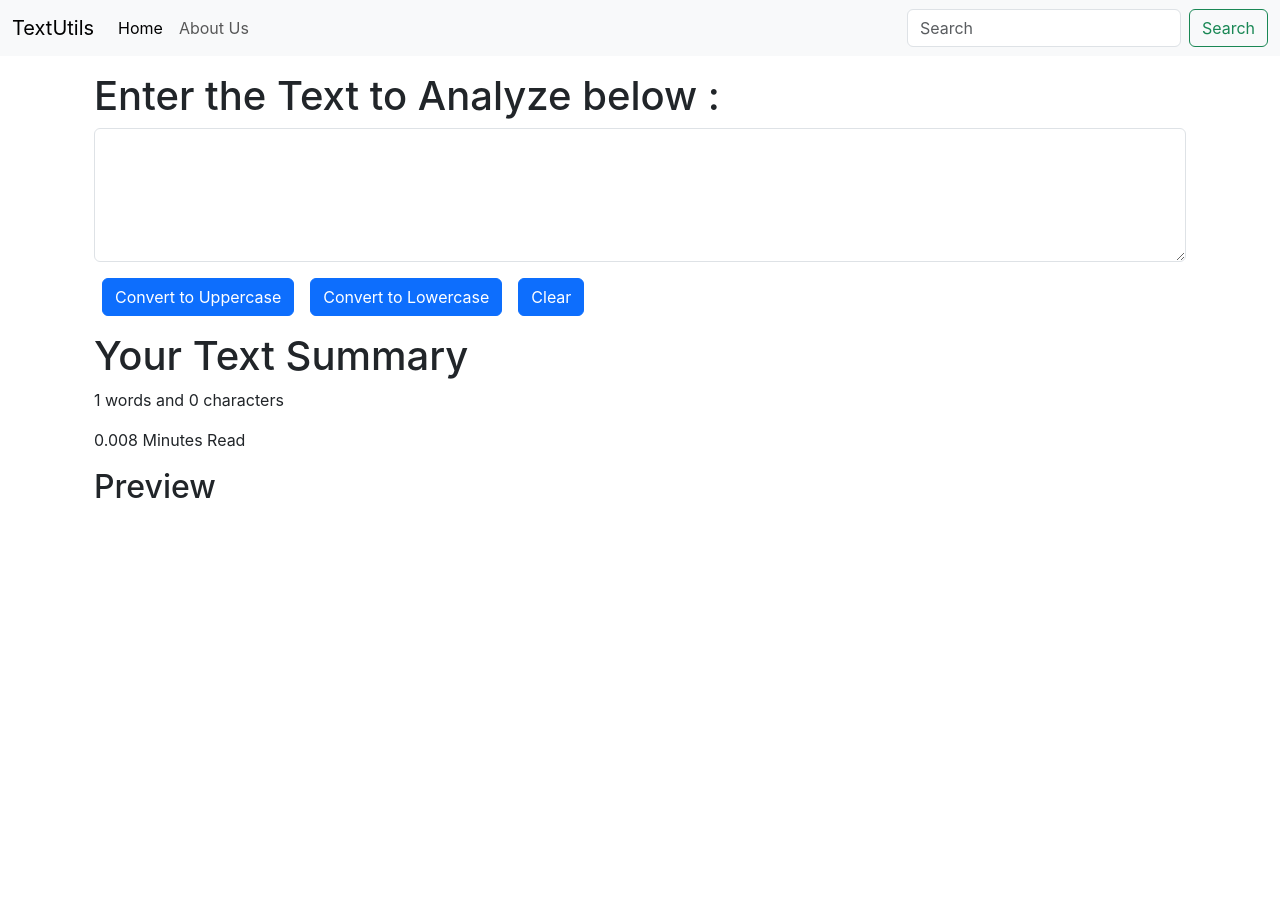
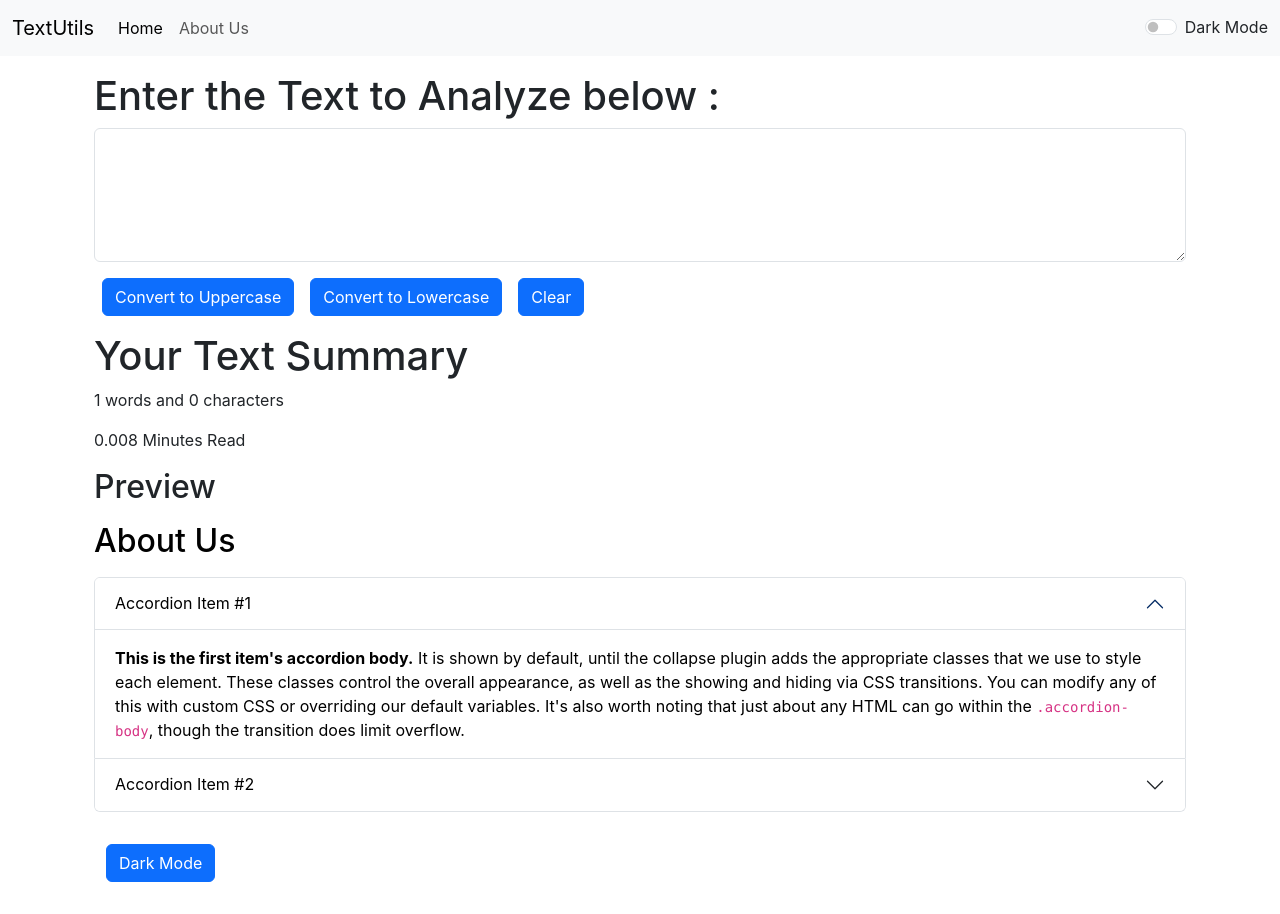
Before and after one commit to SubhankarSarkar01/React_Projects_New, a React (Create React App) app: page / in a window 1280 px wide. Before the commit the page ends 800 px from the top, so only its background shows below. Built offline with nearby package versions, Linux system fonts and the light colour scheme.

Commit message:
Add New Changes

```diff
--- a/src/App.js
+++ b/src/App.js
@@ -2,12 +2,27 @@
 import './App.css';
 import Navbar from './Components/Navbar'
 import TextForm from './Components/TextForm'
+import About from './Components/About'
+import React, { useState } from 'react';
+
 function App() {
+  const [mode, setMode] = useState('light');
+  const toggleMode =()=>{
+    if(mode==='light'){
+      setMode('dark')
+      document.body.style.backgroundColor = '#2c2c2c';
+    }
+    else{
+      setMode('light');
+      document.body.style.backgroundColor = 'white';
+    }
+  }
   return (
     <>
-      <Navbar title="TextUtils" aboutText="About Us"/>
+      <Navbar title="TextUtils" aboutText="About Us" mode={mode} toggleMode={toggleMode}/>
       <div className="container my-3">
       <TextForm heading="Enter the Text to Analyze below : "/>
+      <About/>
       </div>
     </>
   );
--- /dev/null
+++ b/src/Components/About.js
@@ -0,0 +1,60 @@
+import React, { useState } from 'react'
+
+export default function About() {
+    const [myStyle,setmyStyle] = useState({
+        color :'black',
+        backgroundColor : 'white'
+    })
+    const [btnText,setBtnText]=useState("Dark Mode")
+    const toggleStyle = ()=>{
+        if(myStyle.color == 'white'){
+            setmyStyle({
+                color :'black',
+                backgroundColor : 'white'
+            })
+            setBtnText("Dark Mode")
+        }
+        else{
+            setmyStyle({
+                color :'white',
+                backgroundColor : 'black'
+            })
+            setBtnText("Light Mode");
+        }
+
+    }
+    return (
+        <div className="container my-3" style={myStyle}>
+            <h2 className="my-3">About Us</h2>
+            <div className="accordion" id="accordionExample" style={myStyle}>
+                <div className="accordion-item">
+                    <h2 className="accordion-header">
+                        <button className="accordion-button" type="button" data-bs-toggle="collapse" data-bs-target="#collapseOne" aria-expanded="true" aria-controls="collapseOne" style={myStyle}>
+                            Accordion Item #1
+                        </button>
+                    </h2>
+                    <div id="collapseOne" className="accordion-collapse collapse show" data-bs-parent="#accordionExample" style={myStyle}>
+                        <div className="accordion-body" style={myStyle}>
+                            <strong>This is the first item's accordion body.</strong> It is shown by default, until the collapse plugin adds the appropriate classes that we use to style each element. These classes control the overall appearance, as well as the showing and hiding via CSS transitions. You can modify any of this with custom CSS or overriding our default variables. It's also worth noting that just about any HTML can go within the <code>.accordion-body</code>, though the transition does limit overflow.
+                        </div>
+                    </div>
+                </div>
+                <div className="accordion-item" style={myStyle}>
+                    <h2 className="accordion-header">
+                        <button className="accordion-button collapsed" type="button" data-bs-toggle="collapse" data-bs-target="#collapseTwo" aria-expanded="false" aria-controls="collapseTwo" style={myStyle}>
+                            Accordion Item #2
+                        </button>
+                    </h2>
+                    <div id="collapseTwo" className="accordion-collapse collapse" data-bs-parent="#accordionExample" style={myStyle}>
+                        <div className="accordion-body">
+                            <strong>This is the second item's accordion body.</strong> It is hidden by default, until the collapse plugin adds the appropriate classes that we use to style each element. These classes control the overall appearance, as well as the showing and hiding via CSS transitions. You can modify any of this with custom CSS or overriding our default variables. It's also worth noting that just about any HTML can go within the <code>.accordion-body</code>, though the transition does limit overflow.
+                        </div>
+                    </div>
+                </div>
+            </div>
+            <div className="container my-3">
+            <button type="button" className="btn btn-primary my-3" onClick={toggleStyle}>{btnText}</button>
+            </div>
+        </div>
+    )
+}
--- a/src/Components/Navbar.js
+++ b/src/Components/Navbar.js
@@ -2,7 +2,7 @@
 import PropTypes from 'prop-types'
 export default function Navbar(props) {
     return (
-        <nav className="navbar navbar-expand-lg bg-body-tertiary">
+        <nav className={`navbar navbar-expand-lg navbar-${props.mode} bg-${props.mode}`}>
             <div className="container-fluid">
                 <a className="navbar-brand" href="/">{props.title}</a>
                 <button className="navbar-toggler" type="button" data-bs-toggle="collapse" data-bs-target="#navbarSupportedContent" aria-controls="navbarSupportedContent" aria-expanded="false" aria-label="Toggle navigation">
@@ -17,20 +17,24 @@
                             <a className="nav-link" href="/">{props.aboutText}</a>
                         </li>
                     </ul>
-                    <form className="d-flex" role="search">
+                    {/* <form className="d-flex" role="search">
                         <input className="form-control me-2" type="search" placeholder="Search" aria-label="Search" />
                         <button className="btn btn-outline-success" type="submit">Search</button>
-                    </form>
+                    </form> */}
+                    <div className={`form-check form-switch text-${props.mode==='light'? 'dark':'light'}`}>
+                        <input className="form-check-input" type="checkbox" role="switch" id="flexSwitchCheckDefault" onClick={props.toggleMode}/>
+                        <label className="form-check-label" htmlForfor="flexSwitchCheckDefault">Dark Mode</label>
+                    </div>
                 </div>
             </div>
         </nav>
     )
 }
-Navbar.propTypes={
+Navbar.propTypes = {
     title: PropTypes.string.isRequired,
     aboutText: PropTypes.string.isRequired
 }
 Navbar.defaultProps = {
-    title : 'Set Title Here',
+    title: 'Set Title Here',
     aboutText: 'About Text Here'
 }
```
